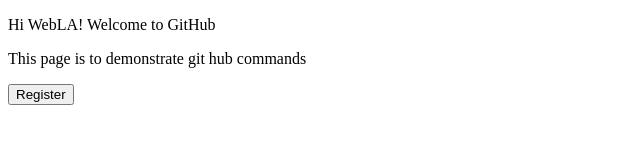
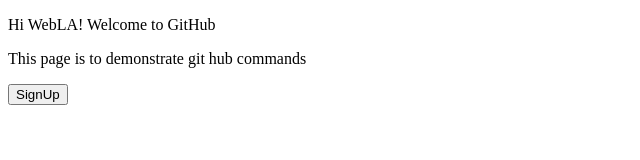
Before and after one commit to pranitha96k/GitLearnNew, a plain HTML site: page index.html in a window 1280 px wide. Shown: the full height of the page, 0-640 px from the left. Drawn offline with Linux system fonts and the light colour scheme.

Commit message:
New changes are added

```diff
--- a/index.html
+++ b/index.html
@@ -11,6 +11,6 @@
 
 <p>Hi WebLA! Welcome to GitHub</p>
 <p>This page is to demonstrate git hub commands</p>
-<button type=""> Register</button>
+<button type=""> SignUp</button>
 </body>
 </html>
```
